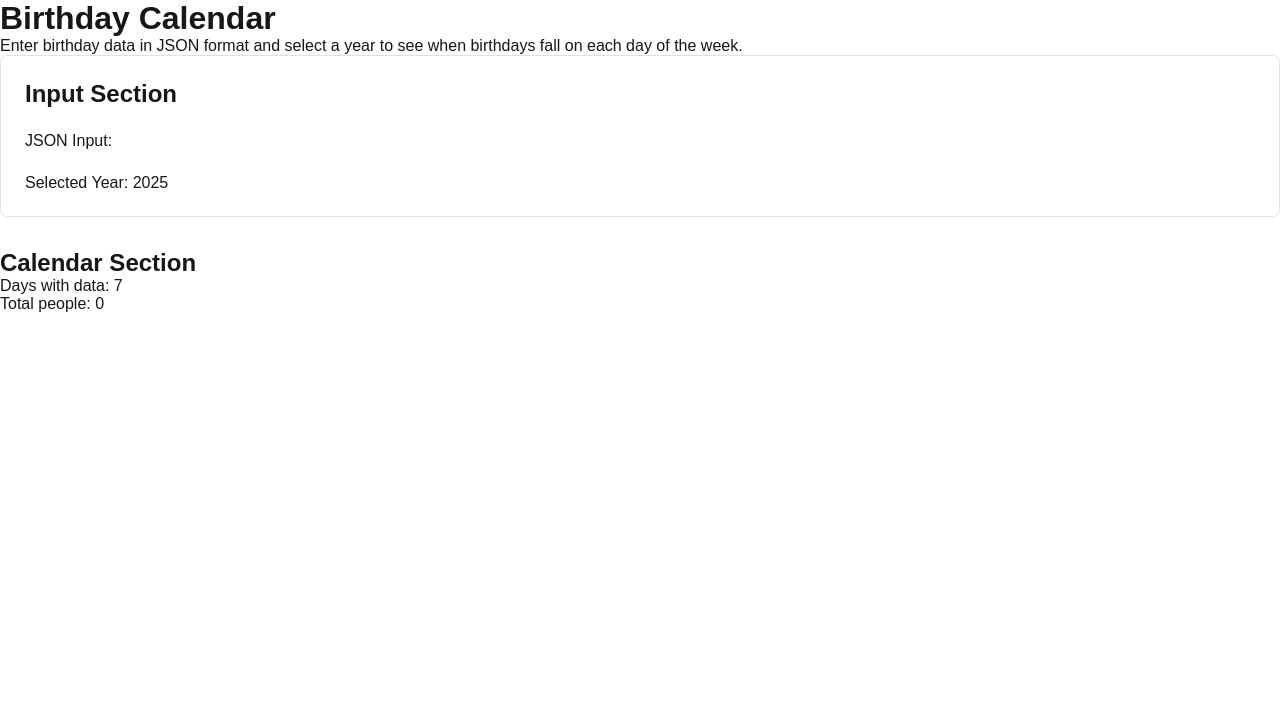
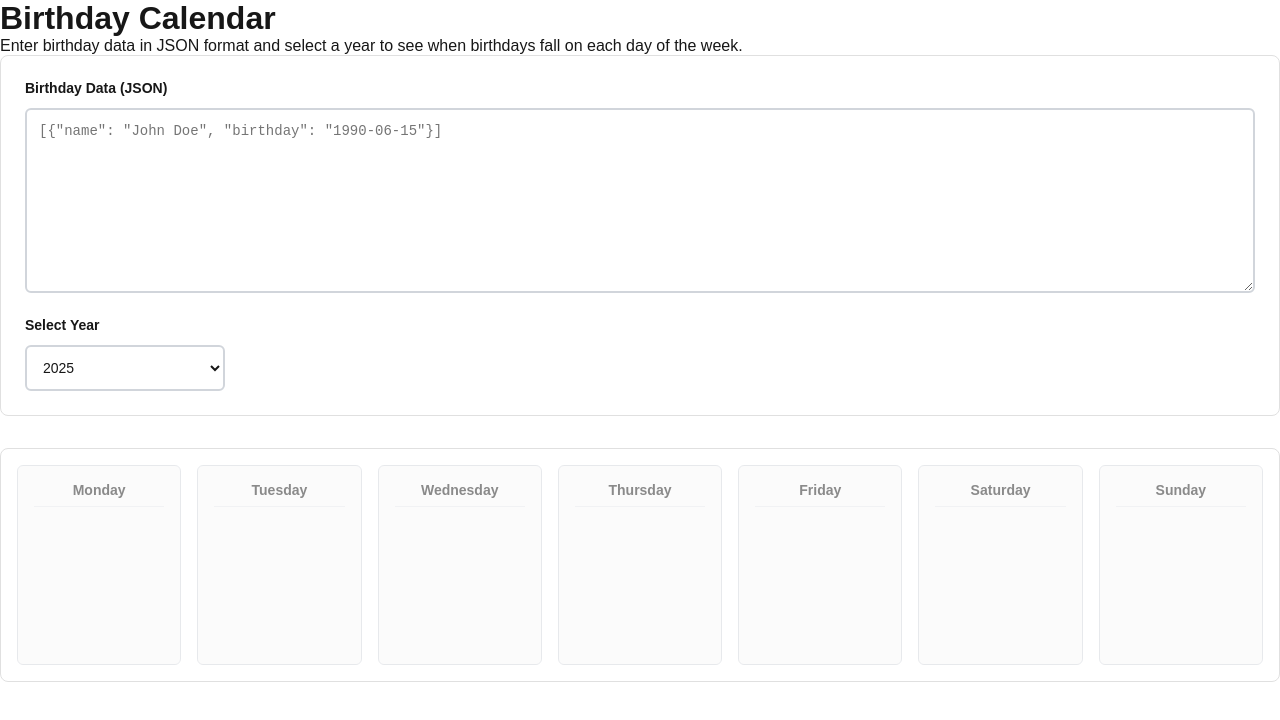
Before and after one commit to a-singh09/birthday-calendar-assignment, a Next.js app: page / in a window 1280 px wide. Shown: the top 720 px of the page. Built offline with nearby package versions, Linux system fonts and the light colour scheme.

Commit message:
[Feat] Build CalendarSection with day layout

```diff
--- a/src/app/globals.css
+++ b/src/app/globals.css
@@ -148,3 +148,85 @@ a {
     color: #fca5a5;
   }
 }
+
+/* CalendarSection Component Styles */
+.calendar-container {
+  display: grid;
+  grid-template-columns: repeat(7, 1fr);
+  gap: 1rem;
+  padding: 1rem;
+  background: var(--background);
+  border-radius: 8px;
+  border: 1px solid #e0e0e0;
+}
+
+.day-column {
+  border: 1px solid #d1d5db;
+  border-radius: 6px;
+  min-height: 200px;
+  padding: 1rem;
+  background: var(--background);
+  display: flex;
+  flex-direction: column;
+  transition: all 0.2s ease;
+}
+
+.day-column.day-empty {
+  opacity: 0.5;
+  background-color: #f9f9f9;
+}
+
+.day-header {
+  font-weight: 600;
+  font-size: 0.875rem;
+  color: var(--foreground);
+  margin-bottom: 0.75rem;
+  padding-bottom: 0.5rem;
+  border-bottom: 1px solid #e5e7eb;
+  text-align: center;
+}
+
+.day-content {
+  flex: 1;
+  display: flex;
+  flex-direction: column;
+  gap: 0.5rem;
+}
+
+.person-placeholder {
+  width: 100%;
+  height: 40px;
+  border-radius: 4px;
+  cursor: pointer;
+  transition: opacity 0.2s ease;
+  display: flex;
+  align-items: center;
+  justify-content: center;
+  color: white;
+  font-size: 0.75rem;
+  font-weight: 500;
+}
+
+.person-placeholder:hover {
+  opacity: 0.8;
+}
+
+@media (prefers-color-scheme: dark) {
+  .calendar-container {
+    border-color: #374151;
+  }
+
+  .day-column {
+    border-color: #4b5563;
+    background: #1f2937;
+  }
+
+  .day-column.day-empty {
+    background-color: #111827;
+    opacity: 0.6;
+  }
+
+  .day-header {
+    border-bottom-color: #374151;
+  }
+}
--- a/src/components/CalendarSection/index.tsx
+++ b/src/components/CalendarSection/index.tsx
@@ -1,23 +1,38 @@
 /**
- * CalendarSection component exports
- * Placeholder implementation for App component integration
+ * CalendarSection component - displays 7-day calendar grid with birthday data
  */
 
 import type { CalendarSectionProps } from "../../types";
+import { DAY_NAMES } from "../../constants";
 
-// Placeholder CalendarSection component
-export function CalendarSection(props: CalendarSectionProps) {
-  const dayCount = Object.keys(props.calendarData).length;
-  const totalPeople = Object.values(props.calendarData).reduce(
-    (sum, people) => sum + people.length,
-    0
-  );
+export function CalendarSection({ calendarData }: CalendarSectionProps) {
+  return (
+    <div className="calendar-container">
+      {DAY_NAMES.map((dayName, dayIndex) => {
+        const people = calendarData[dayIndex] || [];
+        const isEmpty = people.length === 0;
 
-  return (
-    <div className="calendar-section">
-      <h2>Calendar Section</h2>
-      <p>Days with data: {dayCount}</p>
-      <p>Total people: {totalPeople}</p>
+        return (
+          <div
+            key={dayIndex}
+            className={`day-column ${isEmpty ? "day-empty" : ""}`}
+          >
+            <div className="day-header">{dayName}</div>
+            <div className="day-content">
+              {people.map((person, personIndex) => (
+                <div
+                  key={`${person.name}-${personIndex}`}
+                  className="person-placeholder"
+                  style={{ backgroundColor: person.color }}
+                  title={person.name}
+                >
+                  {/* PersonSquare component will be implemented in next task */}
+                </div>
+              ))}
+            </div>
+          </div>
+        );
+      })}
     </div>
   );
 }
--- a/src/components/InputSection/index.tsx
+++ b/src/components/InputSection/index.tsx
@@ -1,18 +1,55 @@
 /**
- * InputSection component exports
- * Placeholder implementation for App component integration
+ * InputSection component for JSON input and year selection
  */
 
 import type { InputSectionProps } from "../../types";
 
-// Placeholder InputSection component
-export function InputSection(props: InputSectionProps) {
+export function InputSection({
+  jsonInput,
+  selectedYear,
+  jsonError,
+  availableYears,
+  onJsonChange,
+  onYearChange,
+}: InputSectionProps) {
   return (
     <div className="input-section">
-      <h2>Input Section</h2>
-      <p>JSON Input: {props.jsonInput}</p>
-      <p>Selected Year: {props.selectedYear}</p>
-      {props.jsonError && <p>Error: {props.jsonError}</p>}
+      <div className="input-group">
+        <label htmlFor="json-input" className="input-label">
+          Birthday Data (JSON)
+        </label>
+        <textarea
+          id="json-input"
+          className={`json-textarea ${jsonError ? "error" : ""}`}
+          value={jsonInput}
+          onChange={(e) => onJsonChange(e.target.value)}
+          placeholder='[{"name": "John Doe", "birthday": "1990-06-15"}]'
+          rows={8}
+        />
+        {jsonError && (
+          <div className="error-message" role="alert">
+            {jsonError}
+          </div>
+        )}
+      </div>
+
+      <div className="input-group">
+        <label htmlFor="year-select" className="input-label">
+          Select Year
+        </label>
+        <select
+          id="year-select"
+          className="year-dropdown"
+          value={selectedYear}
+          onChange={(e) => onYearChange(parseInt(e.target.value, 10))}
+        >
+          {availableYears.map((year) => (
+            <option key={year} value={year}>
+              {year}
+            </option>
+          ))}
+        </select>
+      </div>
     </div>
   );
 }
--- a/src/components/index.ts
+++ b/src/components/index.ts
@@ -7,4 +7,5 @@ export * from "../types";
 
 // Component exports
 export { InputSection } from "./InputSection";
+export { CalendarSection } from "./CalendarSection";
 // Additional components will be exported as they are implemented
```
